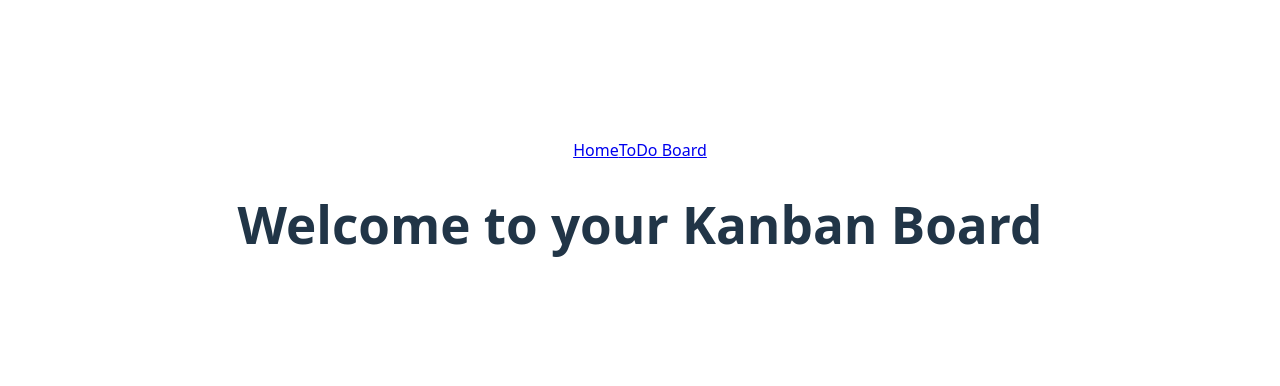
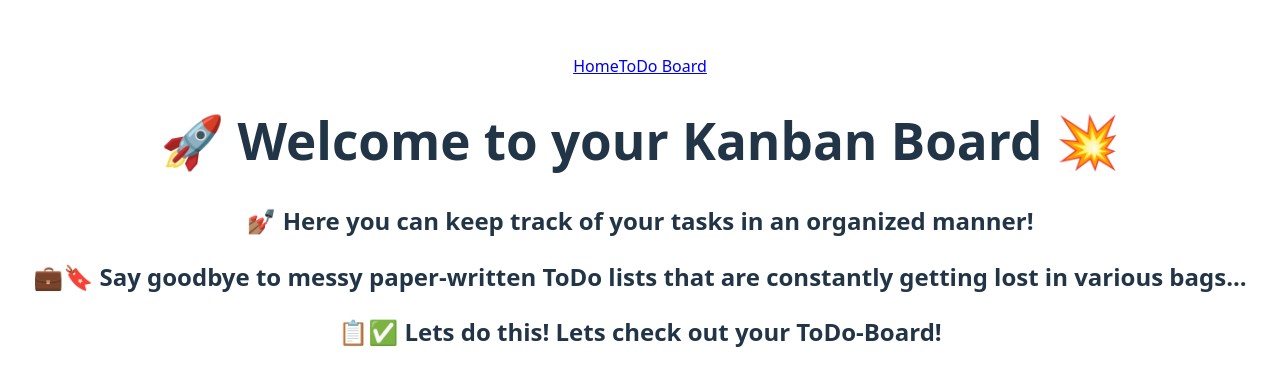
Before and after one commit to nina-bornemann/ToDo_Frontend, a React app in the folder frontend/: page / in a window 1280 px wide. Shown: the part 188-574 px from the top of the page. Built offline with nearby package versions, Linux system fonts and the light colour scheme; the HTML template or start-up script is replaced by a standard one.

Commit message:
make own component for welcome page

```diff
--- a/frontend/src/App.tsx
+++ b/frontend/src/App.tsx
@@ -1,6 +1,7 @@
 import { Routes, Route, Link } from 'react-router-dom';
 import ToDoBoard from "./components/ToDoBoard";
 import './App.css'
+import Welcome from "./components/Welcome.tsx";
 
 function App() {
 
@@ -12,8 +13,8 @@ function App() {
         </nav>
 
         <Routes>
-            <Route path="/" element={<h1>Welcome to your Kanban Board</h1>} />
-            <Route path="/board" element={<ToDoBoard />} />
+            <Route path="/" element={ <Welcome /> } />
+            <Route path="/board" element={ <ToDoBoard />} />
         </Routes>
     </>
   )
--- /dev/null
+++ b/frontend/src/components/Welcome.tsx
@@ -0,0 +1,19 @@
+export default function Welcome() {
+
+    return (
+        <>
+            <h1> 🚀 Welcome to your Kanban Board 💥 </h1>
+
+            <h2>
+                💅🏽 Here you can keep track of your tasks in an organized manner!
+            </h2>
+            <h2>
+                💼🔖 Say goodbye to messy paper-written ToDo lists that are constantly
+                getting lost in various bags...
+            </h2>
+            <h2>
+                📋✅ Lets do this! Lets check out your ToDo-Board!
+            </h2>
+        </>
+    )
+}
```
